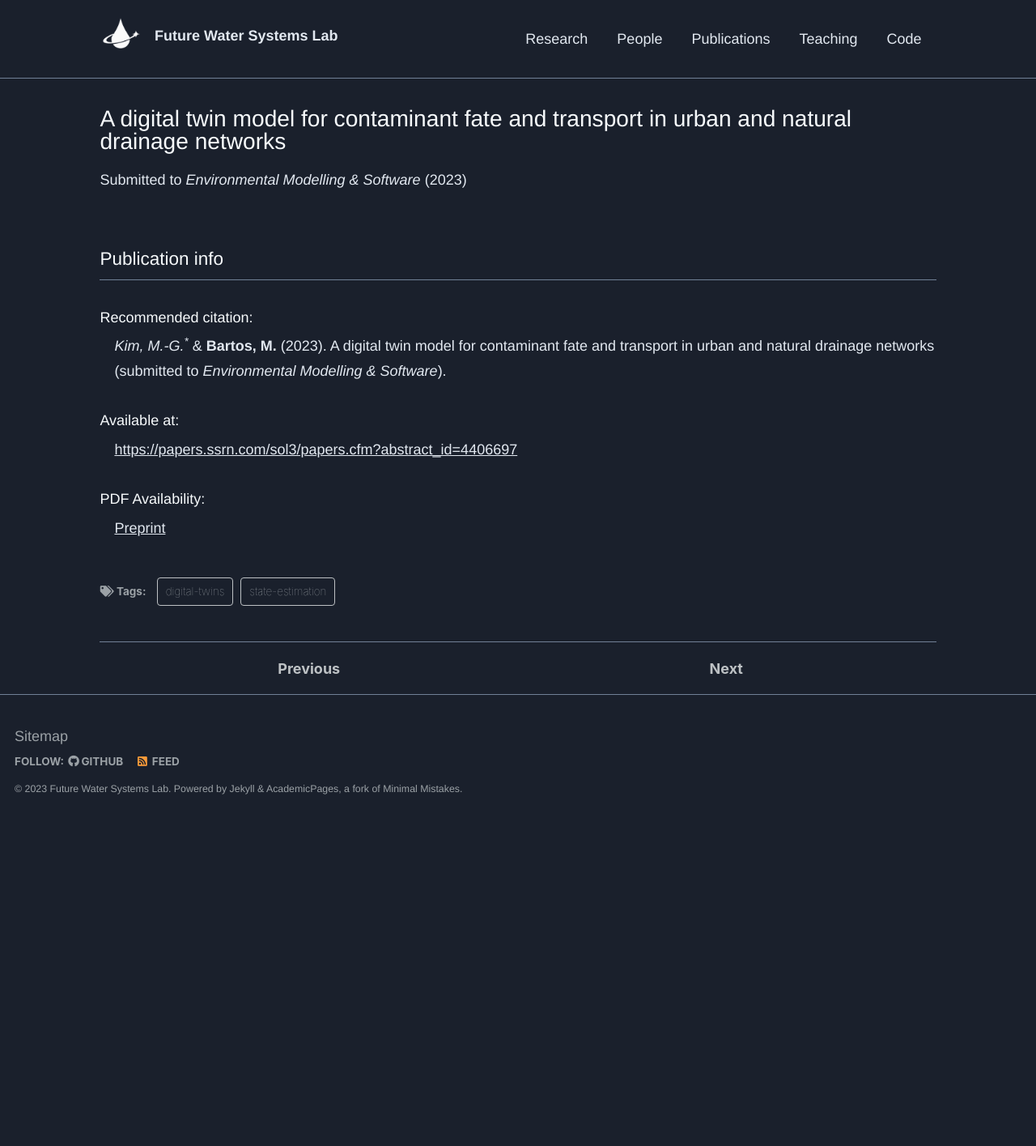
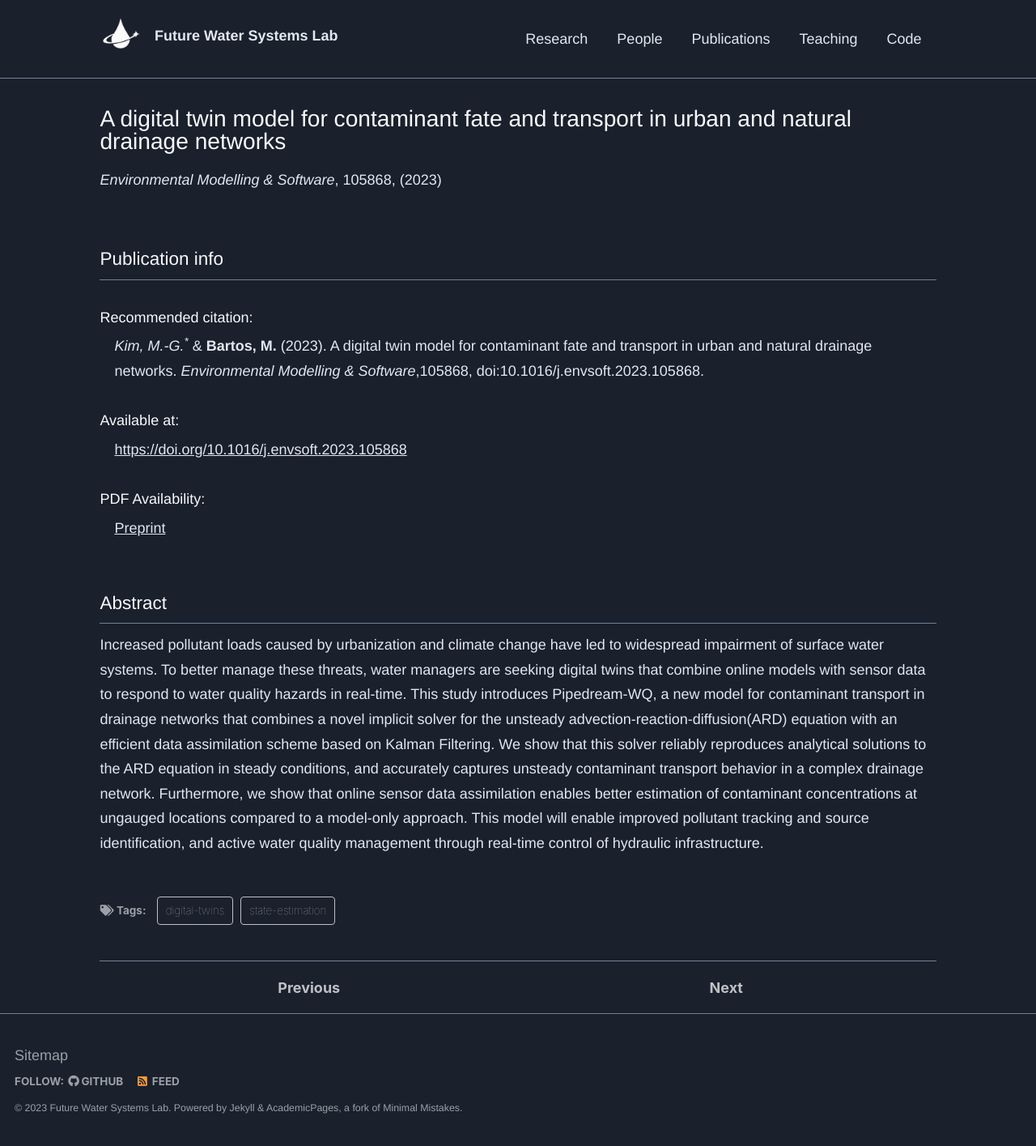
Before and after one commit to SMARTINFRALAB/SMARTINFRALAB.github.io, a Jekyll site: the page built from _publications/2022-08-31-digital.md, in a window 1280 px wide. Shown: the whole page at 81% size. Built offline with Jekyll 4.4.1, drawn with Linux system fonts in a browser that asks for light colours; before the commit the page ends 1021 px from its top, so only the background shows below that.

Commit message:
Update publications

```diff
--- a/_publications/2022-08-31-digital.md
+++ b/_publications/2022-08-31-digital.md
@@ -2,15 +2,19 @@
 title: "A digital twin model for contaminant fate and transport in urban and natural drainage networks"
 collection: publications
 permalink: /publication/2022-08-31-digital
-date: 2022-08-31
+date: 2023-11-03
 venue: 'Environmental Modelling & Software'
-type: 'preprint'
-paperurl: 'https://papers.ssrn.com/sol3/papers.cfm?abstract_id=4406697'
+type: 'article'
+paperurl: 'https://doi.org/10.1016/j.envsoft.2023.105868'
 file: 'https://papers.ssrn.com/sol3/papers.cfm?abstract_id=4406697'
 filetype: 'Preprint'
-citation: '<i>Kim, M.-G.<sup>*</sup></i> & <b>Bartos, M.</b> (2023). A digital twin model for contaminant fate and transport in urban and natural drainage networks (submitted to <i>Environmental Modelling & Software</i>).'
+citation: '<i>Kim, M.-G.<sup>*</sup></i> & <b>Bartos, M.</b> (2023). A digital twin model for contaminant fate and transport in urban and natural drainage networks. <i>Environmental Modelling & Software</i>,105868, doi:10.1016/j.envsoft.2023.105868.'
 authors: "<i>Kim M.-G.<sup>*</sup></i> & <b>Bartos, M.</b>"
-journal_info: "Submitted to <i>Environmental Modelling & Software</i> (2023)"
+journal_info: "<i>Environmental Modelling & Software</i>, 105868, (2023)"
 thumbnail: 'https://mdbartos.s3.us-east-2.amazonaws.com/img/wq_digital_twin_thumb.png'
 tags: ['state-estimation', 'digital-twins']
 ---
+
+## Abstract
+
+Increased pollutant loads caused by urbanization and climate change have led to widespread impairment of surface water systems. To better manage these threats, water managers are seeking digital twins that combine online models with sensor data to respond to water quality hazards in real-time. This study introduces Pipedream-WQ, a new model for contaminant transport in drainage networks that combines a novel implicit solver for the unsteady advection-reaction-diffusion(ARD) equation with an efficient data assimilation scheme based on Kalman Filtering. We show that this solver reliably reproduces analytical solutions to the ARD equation in steady conditions, and accurately captures unsteady contaminant transport behavior in a complex drainage network. Furthermore, we show that online sensor data assimilation enables better estimation of contaminant concentrations at ungauged locations compared to a model-only approach. This model will enable improved pollutant tracking and source identification, and active water quality management through real-time control of hydraulic infrastructure.
```
Also changed, not shown: _pages/about.md (+5 -4 lines), _publications/2022-09-01-model.md (+2 -2 lines), _publications/2023-11-06-state.md (added, +13 -0 lines), _publications/2023-11-07-design.md (added, +13 -0 lines).
